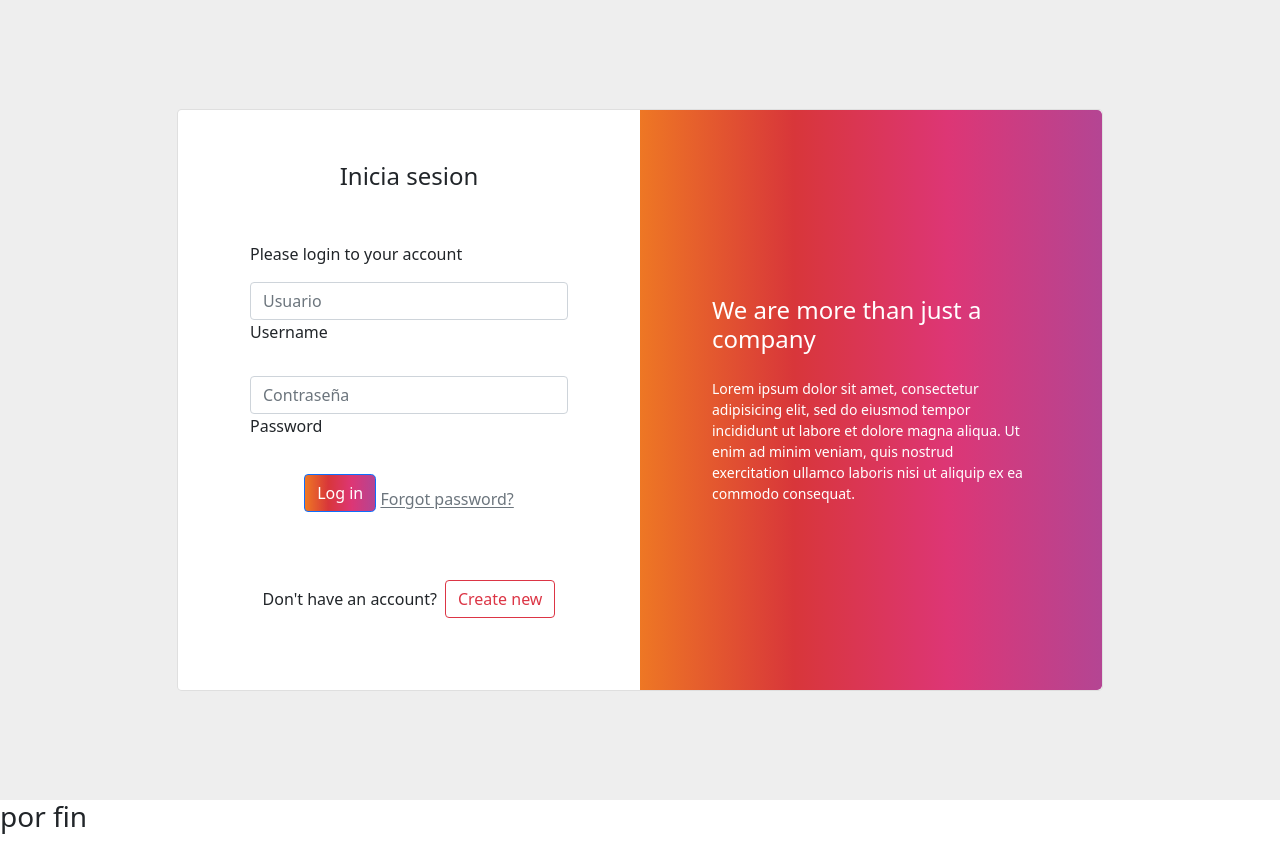
After one commit to Jbonett20/pared, a PHP site: page /views in a window 1280 px wide. The commit adds this page. Run offline with PHP 8.4, Linux system fonts and the light colour scheme.

Commit message:
revertir el commit de vale

```diff
--- /dev/null
+++ b/assets/styles.css
@@ -0,0 +1,22 @@
+.gradient-custom-2 {
+    /* fallback for old browsers */
+    background: #fccb90;
+
+    /* Chrome 10-25, Safari 5.1-6 */
+    background: -webkit-linear-gradient(to right, #ee7724, #d8363a, #dd3675, #b44593);
+
+    /* W3C, IE 10+/ Edge, Firefox 16+, Chrome 26+, Opera 12+, Safari 7+ */
+    background: linear-gradient(to right, #ee7724, #d8363a, #dd3675, #b44593);
+    }
+
+    @media (min-width: 768px) {
+    .gradient-form {
+    height: 100vh !important;
+    }
+    }
+    @media (min-width: 769px) {
+    .gradient-custom-2 {
+    border-top-right-radius: .3rem;
+    border-bottom-right-radius: .3rem;
+    }
+    }
--- /dev/null
+++ b/bd/config.php
@@ -0,0 +1,10 @@
+<?php
+include("datos.php");
+try {
+    $dsn = "mysql:host=localhost;dbname=$dbname";
+    $dbh = new PDO($dsn, $user, $password);
+} catch (PDOException $e){
+    echo $e->getMessage();
+}
+
+?>
--- /dev/null
+++ b/bd/datos.php
@@ -0,0 +1,5 @@
+<?php
+$dbname="bd_pared";
+$dsn = "mysql:host=localhost;dbname=$dbname";
+$user="root";
+$password="";
--- /dev/null
+++ b/views/index.php
@@ -0,0 +1,74 @@
+<!DOCTYPE html>
+<html lang="en">
+<head>
+    <?php  include "../bd/config.php" ?>
+
+    <meta charset="UTF-8">
+    <meta name="viewport" content="width=device-width, initial-scale=1.0">
+    <link href="https://cdn.jsdelivr.net/npm/bootstrap@5.0.2/dist/css/bootstrap.min.css" rel="stylesheet"
+    integrity="sha384-EVSTQN3/azprG1Anm3QDgpJLIm9Nao0Yz1ztcQTwFspd3yD65VohhpuuCOmLASjC" crossorigin="anonymous">
+    <link rel="stylesheet" href="../assets/styles.css">
+    <title>MURO INFORMATIVO</title>
+</head>
+<body>
+<section class="h-100 gradient-form" style="background-color: #eee;">
+  <div class="container py-5 h-100">
+    <div class="row d-flex justify-content-center align-items-center h-100">
+      <div class="col-xl-10">
+        <div class="card rounded-3 text-black">
+          <div class="row g-0">
+            <div class="col-lg-6">
+              <div class="card-body p-md-5 mx-md-4">
+
+                <div class="text-center">
+                  <h4 class="mt-1 mb-5 pb-1">Inicia sesion</h4>
+                </div>
+
+                <form action="../controllers/login.php" method="post">
+                  <p>Please login to your account</p>
+                   <input type="hidden" name="loggin" id="loggin">
+                  <div data-mdb-input-init class="form-outline mb-4">
+                    <input type="text" id="usuario" name="usuario" class="form-control"
+                      placeholder="Usuario" required/>
+                    <label class="form-label" for="usuario">Username</label>
+                  </div>
+
+                  <div data-mdb-input-init class="form-outline mb-4">
+                    <input type="password" id="password" name="password" class="form-control"  placeholder="Contraseña" required />
+                    <label class="form-label" for="password">Password</label>
+                  </div>
+
+                  <div class="text-center pt-1 mb-5 pb-1">
+                    <button data-mdb-button-init data-mdb-ripple-init class="btn btn-primary btn-block fa-lg gradient-custom-2 mb-3" type="submit">Log
+                      in</button>
+                    <a class="text-muted" href="#!">Forgot password?</a>
+                  </div>
+
+                  <div class="d-flex align-items-center justify-content-center pb-4">
+                    <p class="mb-0 me-2">Don't have an account?</p>
+                    <button  type="button" data-mdb-button-init data-mdb-ripple-init class="btn btn-outline-danger">Create new</button>
+                  </div>
+
+                </form>
+
+              </div>
+            </div>
+            <div class="col-lg-6 d-flex align-items-center gradient-custom-2">
+              <div class="text-white px-3 py-4 p-md-5 mx-md-4">
+                <h4 class="mb-4">We are more than just a company</h4>
+                <p class="small mb-0">Lorem ipsum dolor sit amet, consectetur adipisicing elit, sed do eiusmod
+                  tempor incididunt ut labore et dolore magna aliqua. Ut enim ad minim veniam, quis nostrud
+                  exercitation ullamco laboris nisi ut aliquip ex ea commodo consequat.</p>
+              </div>
+            </div>
+          </div>
+        </div>
+      </div>
+    </div>
+  </div>
+</section>
+    <h3>por fin</h3>
+    <script src="https://cdn.jsdelivr.net/npm/bootstrap@5.0.2/dist/js/bootstrap.bundle.min.js"
+    integrity="sha384-MrcW6ZMFYlzcLA8Nl+NtUVF0sA7MsXsP1UyJoMp4YLEuNSfAP+JcXn/tWtIaxVXM" crossorigin="anonymous"></script>
+</body>
+</html>
```
Also changed, not shown: controllers/login.php (added, +16 -0 lines), index.php (+1 -12 lines), models/login.php (added, +29 -0 lines).
